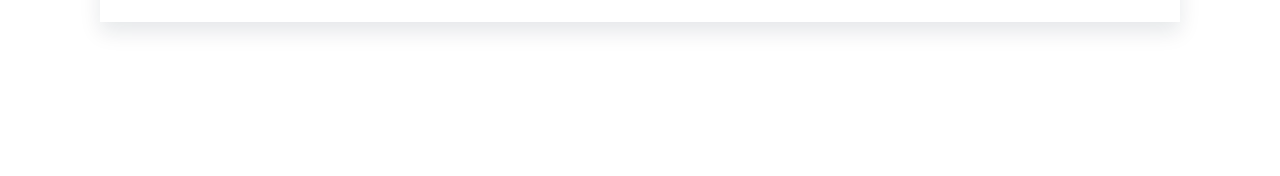
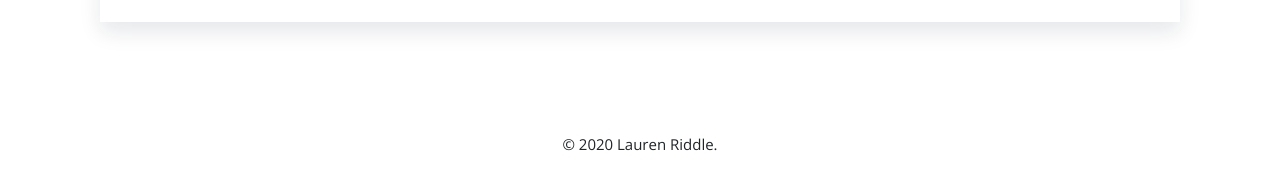
Before and after one commit to laurenriddle/laurenriddle, a plain HTML site: page index.html in a window 1280 px wide. Shown: the part 7278-7454 px from the top of the page. Before the commit the page ends 7410 px from the top, so only its background shows below. Drawn offline with nearby package versions, Linux system fonts and the light colour scheme; files whose address does not match are found by name; a web font is replaced by a local one.

Commit message:
editing readme

```diff
--- a/css/style.css
+++ b/css/style.css
@@ -978,3 +978,12 @@ font-size: medium;
     margin-right: 0!important;
 
 }
+
+
+/* Footer */
+footer {
+    text-align: center;
+    font-size: 15px;
+    background-color: #fff;
+    padding-bottom: 20px;
+}
--- a/index.html
+++ b/index.html
@@ -645,6 +645,9 @@
     </div>
     </div>
     <!-- ./contact -->
+    <!--- footer --->
+    <footer>© 2020 Lauren Riddle.</footer>
+    <!--- ./footer --->
 
     <!-- DEMO01-->
     <div id="animatedModal" class="popup-modal">
```
